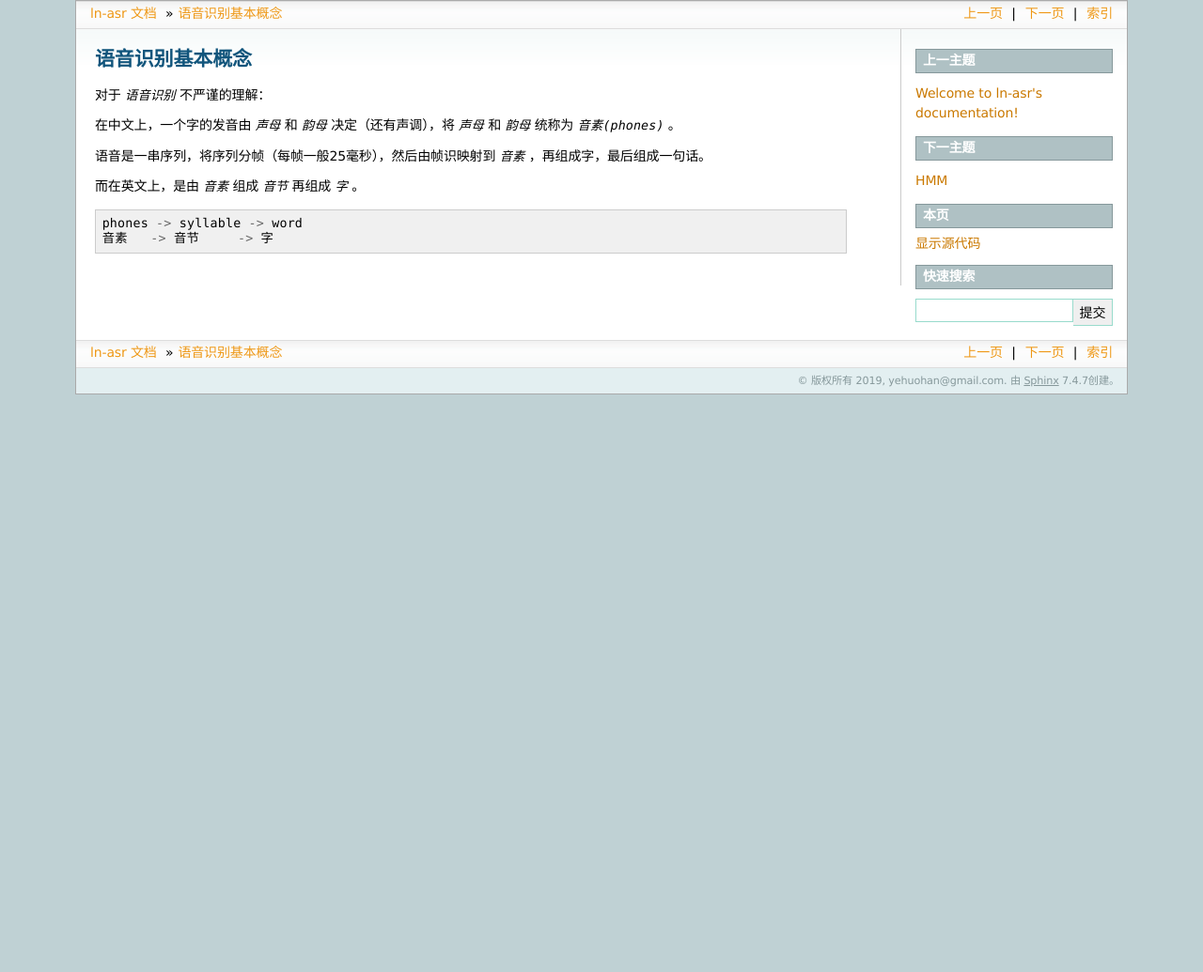
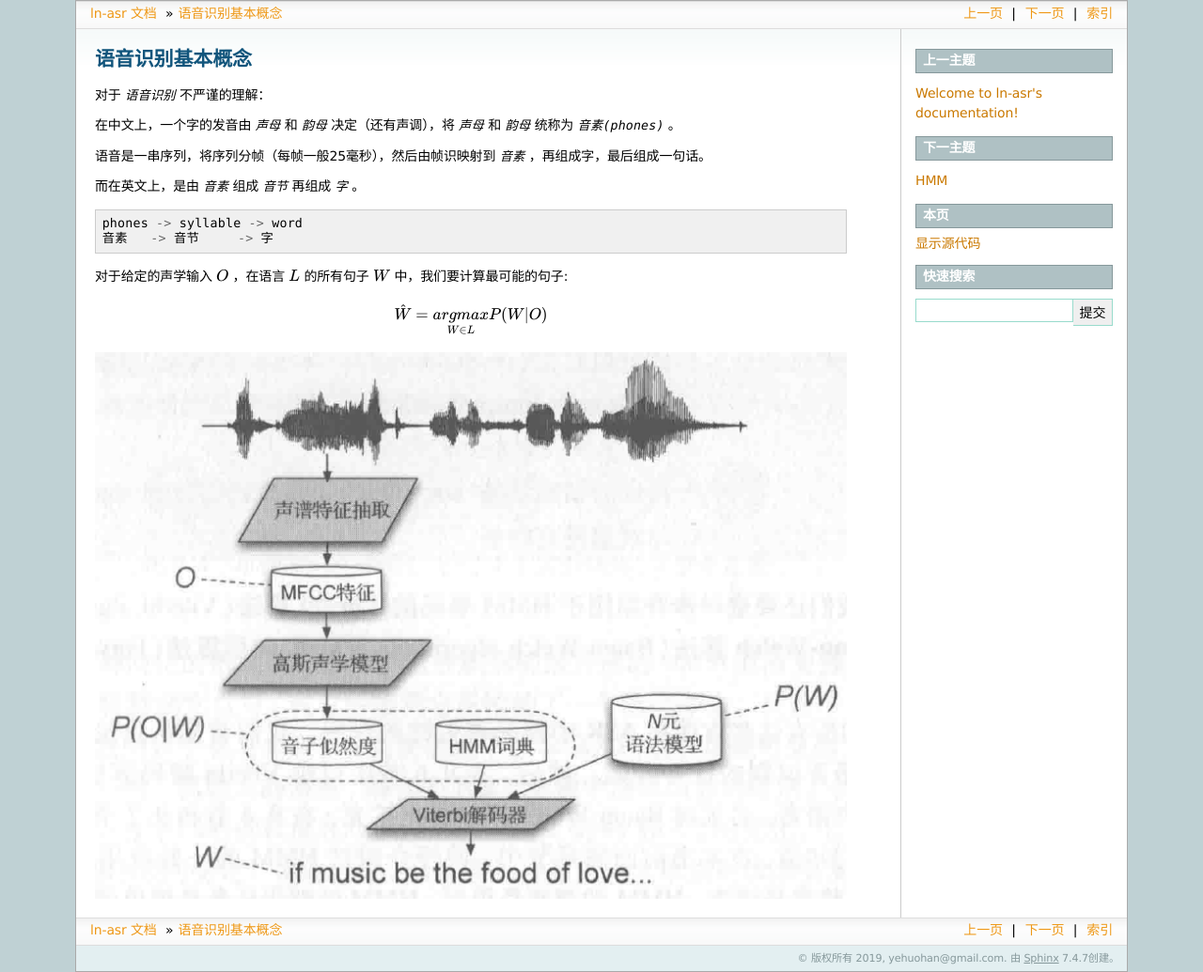
Before and after one commit to yehuohan/ln-asr, a Sphinx documentation site: the page built from doc/source/basic.rst, in a window 1280 px wide. Shown: the whole page at 94% size. Built offline with Sphinx 7.4.7, drawn with Linux system fonts in a browser that asks for light colours; before the commit the page ends 900 px from its top, so only the background shows below that.

Commit message:
doc(ln-asr): update basic

```diff
--- a/doc/source/basic.rst
+++ b/doc/source/basic.rst
@@ -15,3 +15,11 @@
 
     phones -> syllable -> word
     音素   -> 音节     -> 字
+
+对于给定的声学输入 :math:`O` ，在语言 :math:`L` 的所有句子 :math:`W` 中，我们要计算最可能的句子:
+
+..  math::
+    \hat{W} = \underset{W \in L}{argmax} P(W|O)
+
+..  image:: basic/mod.png
+    :align: center
```
Also changed, not shown: doc/source/basic/mod.png (added).
